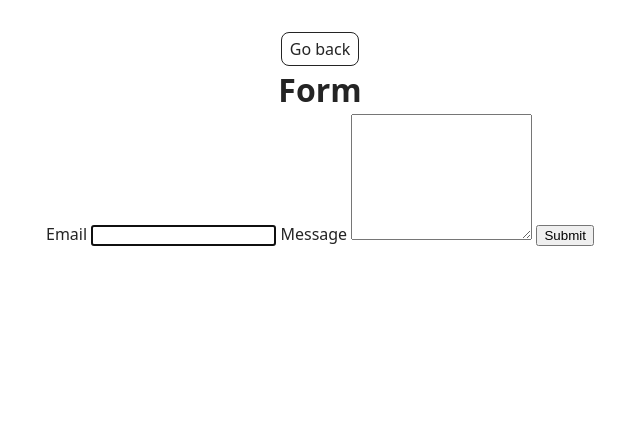
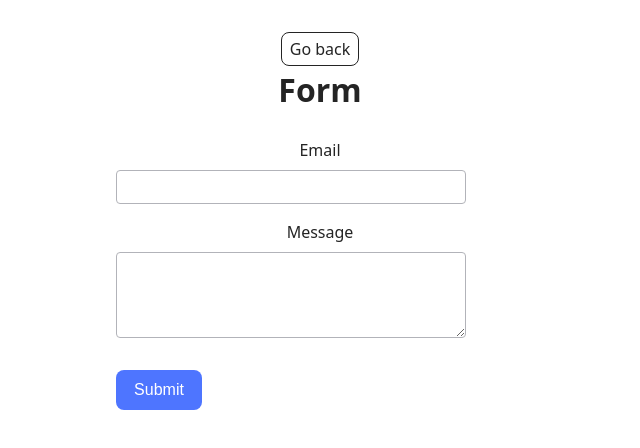
Before and after one commit to JulieBabaeva/goit-js-hw-09, a website built with Vite: page src/2-form.html in a window 1280 px wide. Shown: the whole page, without its empty margins (320-960 px from the left). Built offline with nearby package versions, Linux system fonts and the light colour scheme.

Commit message:
js-hw-9-fix

```diff
--- a/src/css/styles.css
+++ b/src/css/styles.css
@@ -39,3 +39,55 @@
   display: block;
   transform: scale(1.03);
 }
+
+.feedback-form {
+  display: flex;
+  flex-direction: column;
+  gap: 16px;
+  width: 408px;
+  padding: 24px;
+  background-color: #fff;
+  border-radius: 4px;
+  margin: 0 auto;
+  width: 408px;
+}
+
+label {
+  display: flex;
+  flex-direction: column;
+  gap: 8px;
+}
+
+input {
+  width: 344px;
+  height: 30px;
+  border-radius: 4px;
+  outline: none;
+  border: 1px solid #b2b3b9;
+}
+
+textarea {
+  width: 344px;
+  height: 80px;
+  border-radius: 4px;
+  outline: none;
+  border: 1px solid #b2b3b9;
+}
+
+button {
+  display: flex;
+  width: 86px;
+  height: 40px;
+  justify-content: center;
+  align-items: center;
+  color: #ffffff;
+  background-color: #4e75ff;
+  margin-top: 16px;
+  border-radius: 8px;
+  border: none;
+  font-size: 16px;
+}
+
+button:hover {
+  background-color: #2e2f42;
+}
```
